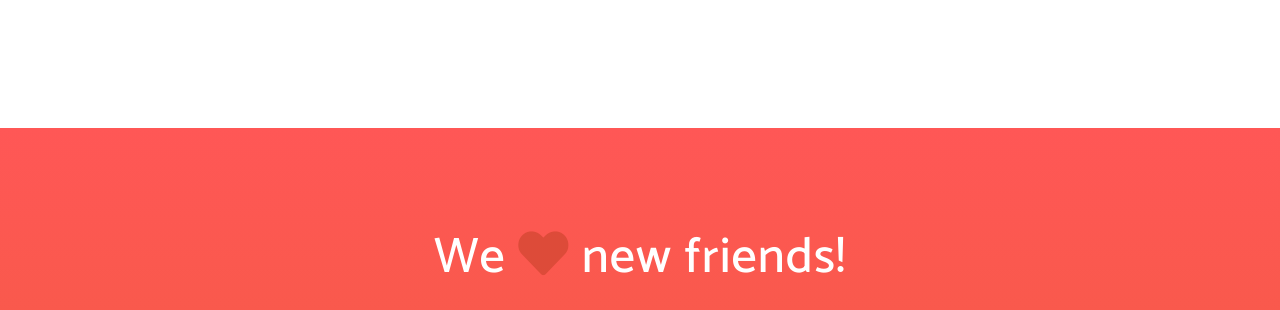
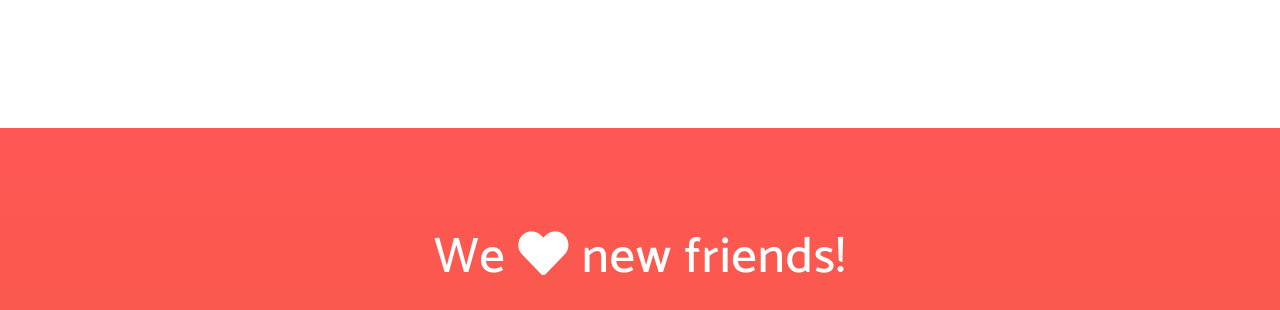
Before and after one commit to jamiesonshayna/jamiesonshayna.github.io, a website with bundled scripts: page index.html in a window 1280 px wide. Shown: the part 1267-1577 px from the top of the page. Built offline with nearby package versions, Linux system fonts and the light colour scheme; a web font is replaced by a local one.

Commit message:
Update index.html

```diff
--- a/index.html
+++ b/index.html
@@ -49,6 +49,10 @@
 
     #privacy-tag:hover {
         color: #ff5756 !important;
+    }
+
+    .fa-heart {
+        color: white !important;
     }
 </style>
 
```
